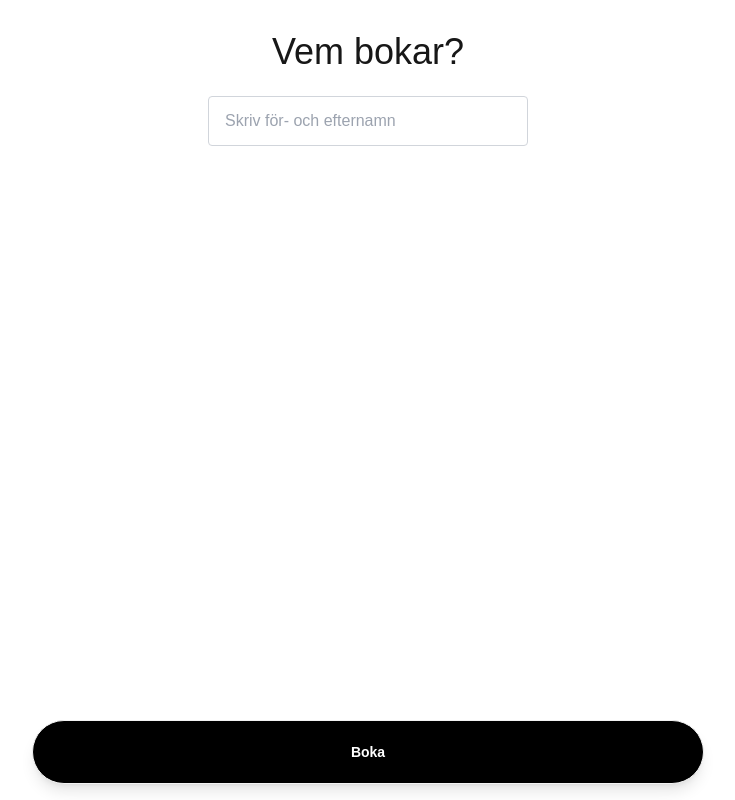
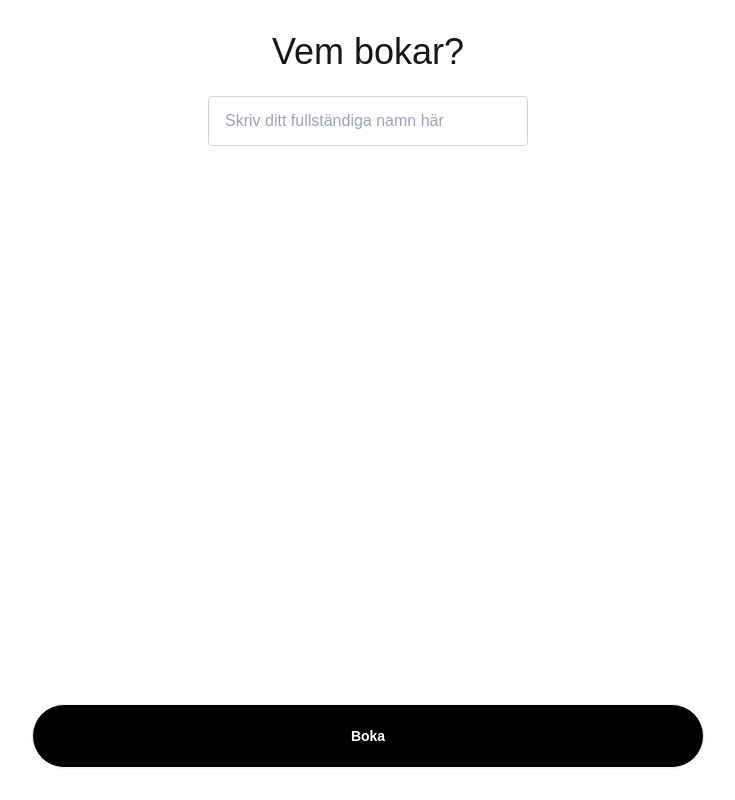
Before and after one commit to DanielB-source/bokningssystem, a Next.js app: page /confirmbooking in a window 1280 px wide. Shown: the whole page, without its empty margins (272-1007 px from the left). Built offline with nearby package versions, Linux system fonts and the light colour scheme.

Commit message:
update input field

```diff
--- a/app/confirmbooking/page.jsx
+++ b/app/confirmbooking/page.jsx
@@ -44,7 +44,7 @@ const BookingPage = () => {
         <h1 className="text-4xl font-medium">Vem bokar?</h1>
         <input
           type="text"
-          placeholder="Skriv för- och efternamn"
+          placeholder="Skriv ditt fullständiga namn här"
           className="w-80 px-4 py-3 border border-gray-300 rounded"
           value={name}
           onChange={(e) => setName(e.target.value)}
@@ -53,7 +53,7 @@ const BookingPage = () => {
 
       <button
         onClick={handleSubmit}
-        className="btn bg-black text-white font-bold w-11/12 max-w-2xl h-16 rounded-full shadow-lg transition-transform transform translate-y-4"
+        className="btn bg-black text-white  w-11/12 max-w-2xl h-16 rounded-full "
       >
         Boka
       </button>
```
